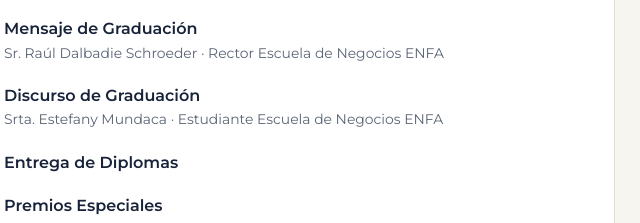
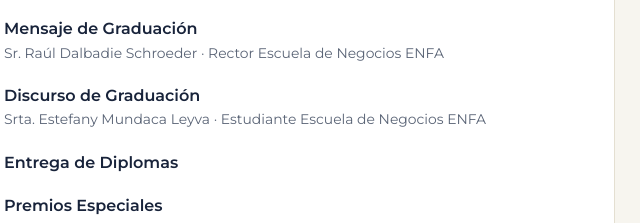
Before and after one commit to rdalbadie-bit/titulacion-enfa, a plain HTML site: page index.html in a window 1280 px wide. Shown: the part 997-1220 px from the top of the page, 389-1029 px from the left. Drawn offline with nearby package versions, Linux system fonts and the light colour scheme.

Commit message:
Oradores: segundo apellido de Estefany Mundaca Leyva
Co-Authored-By: Claude Opus 5.5 <noreply@anthropic.com>

```diff
--- a/index.html
+++ b/index.html
@@ -399,7 +399,7 @@ const CONFIG = {
     { hora:'18:30', titulo:'Recepción de invitados y titulados' },
     { hora:'19:00', titulo:'Inicio de la ceremonia' },
     { hora:'19:10', titulo:'Mensaje de Graduación', detalle:'Sr. Raúl Dalbadie Schroeder · Rector Escuela de Negocios ENFA' },
-    { hora:'19:20', titulo:'Discurso de Graduación', detalle:'Srta. Estefany Mundaca · Estudiante Escuela de Negocios ENFA' },
+    { hora:'19:20', titulo:'Discurso de Graduación', detalle:'Srta. Estefany Mundaca Leyva · Estudiante Escuela de Negocios ENFA' },
     { hora:'19:30', titulo:'Entrega de Diplomas', tipo:'diplomas' },
     { hora:'19:40', titulo:'Premios Especiales', tipo:'diplomas' },
     { hora:'20:10', titulo:'Acto Cultural' },
@@ -448,7 +448,7 @@ const CONFIG = {
     { cargo:'Rector · Escuela de Negocios ENFA', nombre:'Sr. Raúl Dalbadie Schroeder' },
     { cargo:'Directora Académica y Vinculación', nombre:'Sra. Verónica Sandoval Chocano' },
     { cargo:'Discurso docente', nombre:'Sr. Marcelo Molina Quiroz' },
-    { cargo:'Discurso de graduación · Estudiante', nombre:'Srta. Estefany Mundaca' }
+    { cargo:'Discurso de graduación · Estudiante', nombre:'Srta. Estefany Mundaca Leyva' }
   ],
 
   sobre: [
```
